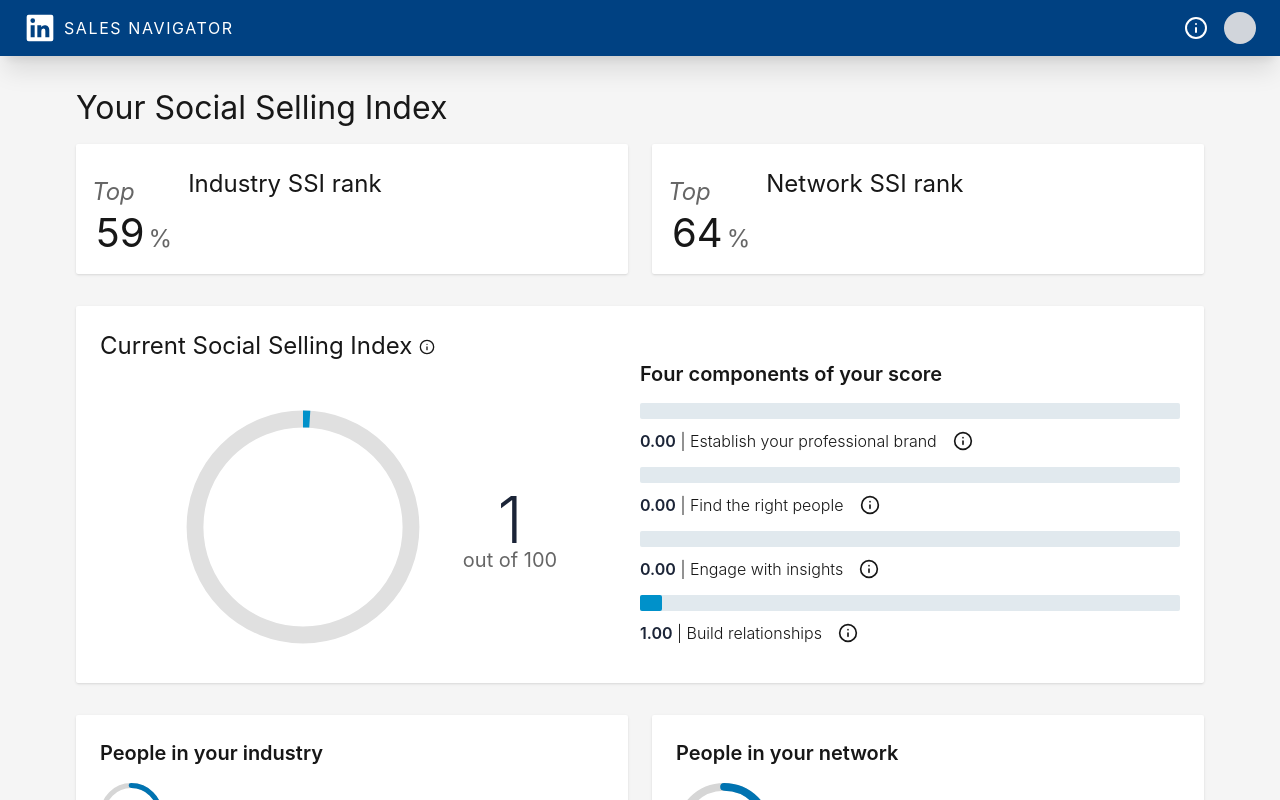
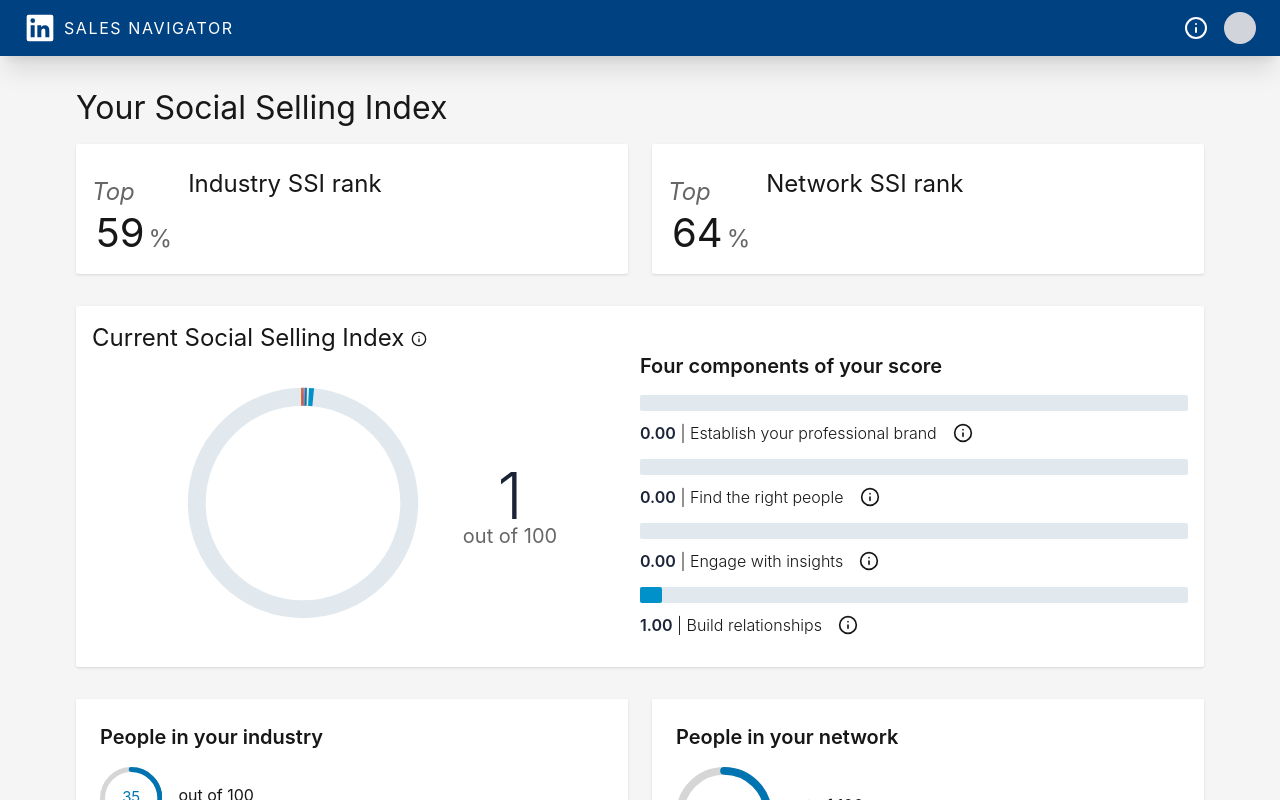
Before and after one commit to getFrontend/app-linkedin-ssi-generator, a Next.js app: page / in a window 1280 px wide. Both pictures are taken after a click on the button "Generate LinkedIn SSI". Shown: the top 800 px of the page. Built offline with nearby package versions, Linux system fonts and the light colour scheme.

Commit message:
updated SegmentedCircularProgressbar component; added gap to the circle chart

```diff
--- a/app/page.tsx
+++ b/app/page.tsx
@@ -134,12 +134,12 @@
         </div>
 
         {/* Current Social Selling Index section */}
-        <div className="bg-white p-6 mb-8 flex flex-col rounded-sm border-[#d0d0d0] shadow">
+        <div className="bg-white p-4 mb-8 flex flex-col rounded-sm border-[#d0d0d0] shadow">
           <h2 className="text-2xl">Current Social Selling Index <Info className="inline w-4 h-4" /></h2>
           <div className="grid grid-cols-1 md:grid-cols-2">
             {/* Circle */}
-            <div className="pt-8 flex flex-row gap-10 flex-wrap justify-center items-center">
-              <div className="w-60 h-60">
+            <div className="flex flex-row gap-8 flex-wrap justify-center items-center">
+              <div className="w-64 h-64">
                     <SegmentedCircularProgressbar
                       value={ssiScore}
                       segments={components.map(c => ({ value: c.score, color: c.color }))}
--- a/components/SegmentedCircularProgressbar.tsx
+++ b/components/SegmentedCircularProgressbar.tsx
@@ -10,37 +10,54 @@
   segments: Segment[];
 }
 
+interface CartesianCoordinate {
+  x: number;
+  y: number;
+}
+
 const SegmentedCircularProgressbar: React.FC<SegmentedCircularProgressbarProps> = ({ value, segments }) => {
   const radius = 45;
-  const circumference = 2 * Math.PI * radius;
-  const fillPercentage = (value / 100) * circumference;
-  let startAngle = -90;
-  let totalValue = 0;
+  const strokeWidth = 7;
+  const normalizedRadius = radius - strokeWidth / 2;
+  const circumference = 2 * Math.PI * normalizedRadius;
+  const gapSize = 2; // Size of the gap between segments in degrees
+  const fillPercentage = (value / 100) * (360 - segments.length * gapSize);
+  let startAngle = -90; // Start from the top
+
+  const createArc = (startAngle: number, endAngle: number, color: string): string => {
+    const start = polarToCartesian(50, 50, normalizedRadius, startAngle);
+    const end = polarToCartesian(50, 50, normalizedRadius, endAngle);
+    const largeArcFlag = endAngle - startAngle <= 180 ? 0 : 1;
+    return `M ${start.x} ${start.y} A ${normalizedRadius} ${normalizedRadius} 0 ${largeArcFlag} 1 ${end.x} ${end.y}`;
+  }
+
+  const polarToCartesian = (centerX: number, centerY: number, radius: number, angleInDegrees: number): CartesianCoordinate => {
+    const angleInRadians = (angleInDegrees - 90) * Math.PI / 180.0;
+    return {
+      x: centerX + (radius * Math.cos(angleInRadians)),
+      y: centerY + (radius * Math.sin(angleInRadians))
+    };
+  }
 
   return (
-    <svg viewBox="0 0 100 100" className="w-full h-full transform">
-      <circle cx="50" cy="50" r={radius} fill="none" stroke="#e0e0e0" strokeWidth="7" />
+    <svg viewBox="0 0 100 100" className="w-full h-full transform rotate-90">
+      <circle
+        cx="50"
+        cy="50"
+        r={normalizedRadius}
+        fill="none"
+        stroke="#e1e9ee"
+        strokeWidth={strokeWidth}
+      />
       {segments.map((segment, index) => {
-        const segmentPercentage = (segment.value / value) * fillPercentage;
-        const segmentLength = (segmentPercentage / circumference) * 360;
-        totalValue += segment.value;
+        const segmentLength = (segment.value / value) * fillPercentage;
         const endAngle = startAngle + segmentLength;
-        const largeArcFlag = segmentLength > 180 ? 1 : 0;
-        const x1 = 50 + radius * Math.cos((startAngle * Math.PI) / 180);
-        const y1 = 50 + radius * Math.sin((startAngle * Math.PI) / 180);
-        const x2 = 50 + radius * Math.cos((endAngle * Math.PI) / 180);
-        const y2 = 50 + radius * Math.sin((endAngle * Math.PI) / 180);
-
-        const pathData = `M ${x1} ${y1} A ${radius} ${radius} 0 ${largeArcFlag} 1 ${x2} ${y2}`;
-
-        startAngle = endAngle;
-        return <path key={index} d={pathData} fill="none" stroke={segment.color} strokeWidth="7" />;
+        const path = createArc(startAngle, endAngle - gapSize / 2, segment.color);
+        startAngle = endAngle + gapSize / 2;
+        return <path key={index} d={path} fill="none" stroke={segment.color} strokeWidth={strokeWidth} />;
       })}
-      <text x="50" y="50" textAnchor="middle" dy="0.3em" className="font-bold text-3xl fill-current transform rotate-90">
-        {value}
-      </text>
     </svg>
   );
-};
+}
 
 export default SegmentedCircularProgressbar;
```
